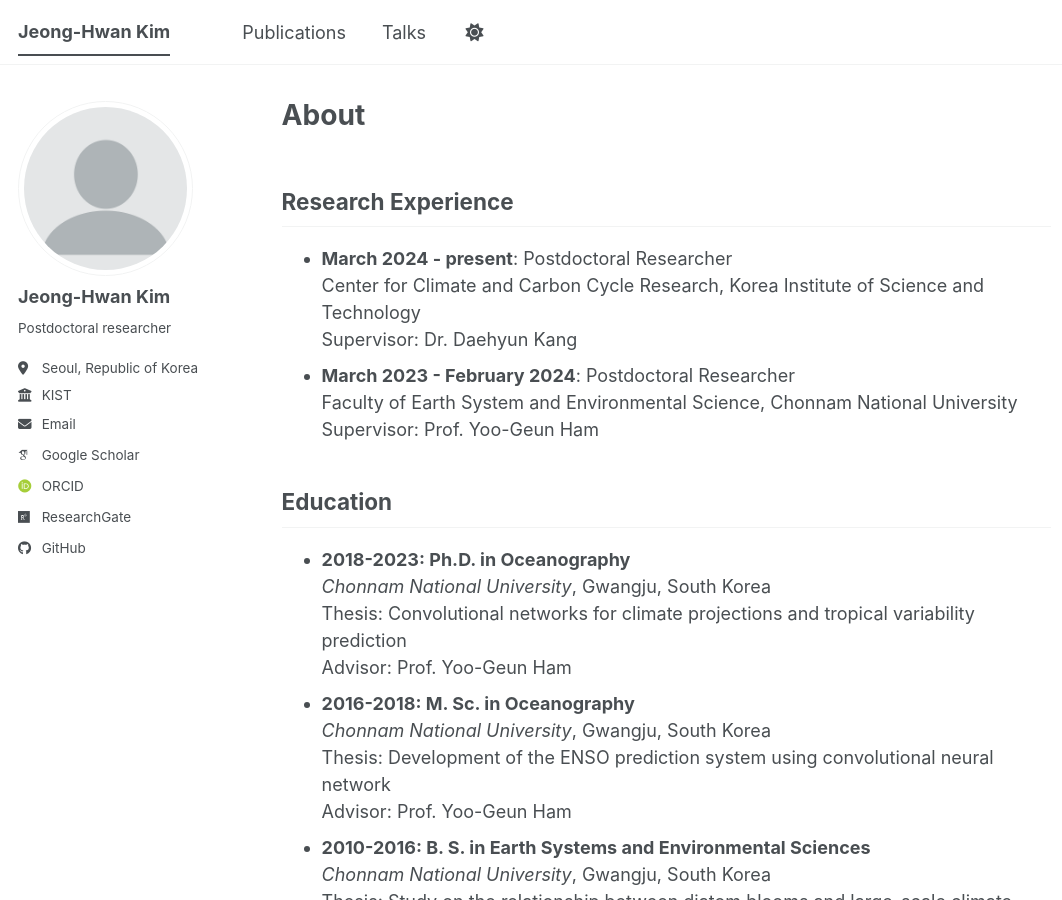
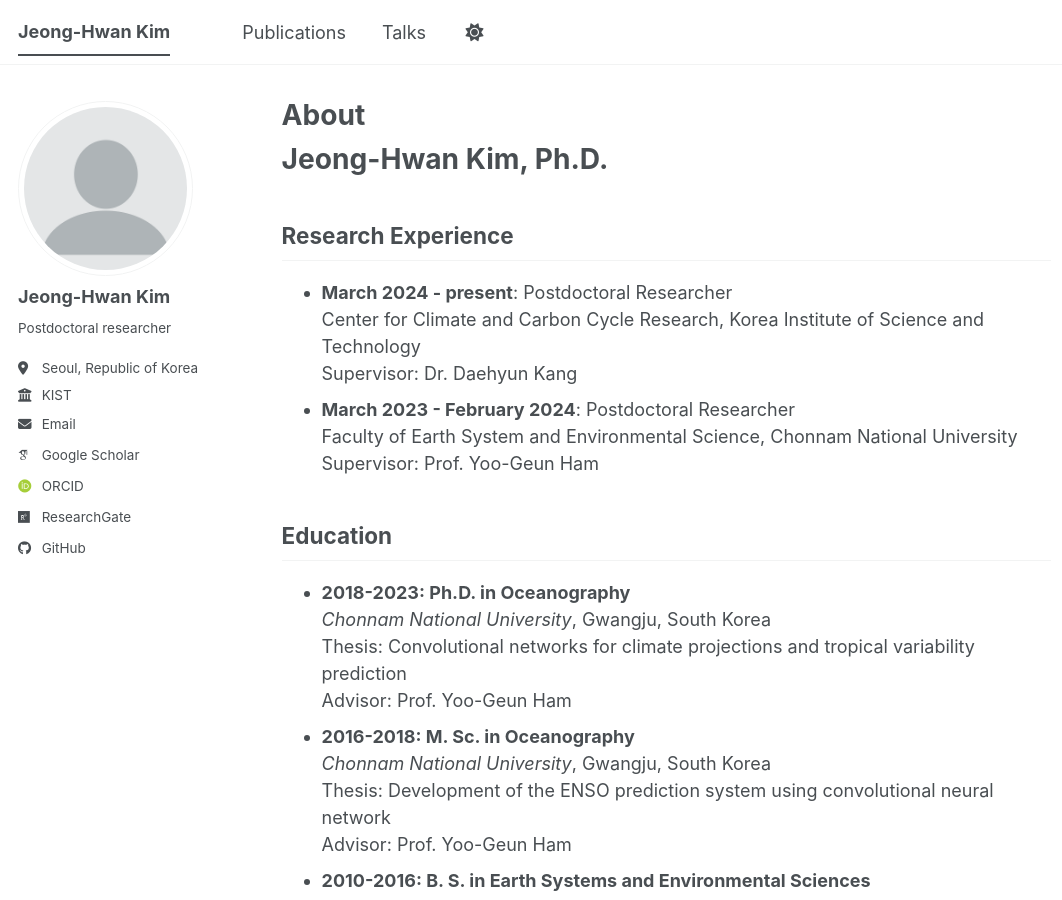
Before and after one commit to jeonghwan723/jeonghwan723.github.io, a Jekyll site: the page built from _pages/about.md, in a window 1280 px wide and 900 px high. Shown: the whole window, without its empty margins (0-1062 px from the left). Built offline with Jekyll 4.4.1, drawn with Linux system fonts in a browser that asks for light colours; some web fonts are replaced; a script bundle is joined from its source files by our own code; library files that are not in the unit come from our copies.

Commit message:
Update about.md

```diff
--- a/_pages/about.md
+++ b/_pages/about.md
@@ -6,6 +6,8 @@ redirect_from:
   - /about/
   - /about.html
 ---
+
+# Jeong-Hwan Kim, Ph.D.
 
 ## Research Experience
 - <b>March 2024 - present</b>: Postdoctoral Researcher<br>Center for Climate and Carbon Cycle Research, Korea Institute of Science and Technology<br>Supervisor: Dr. Daehyun Kang
```
